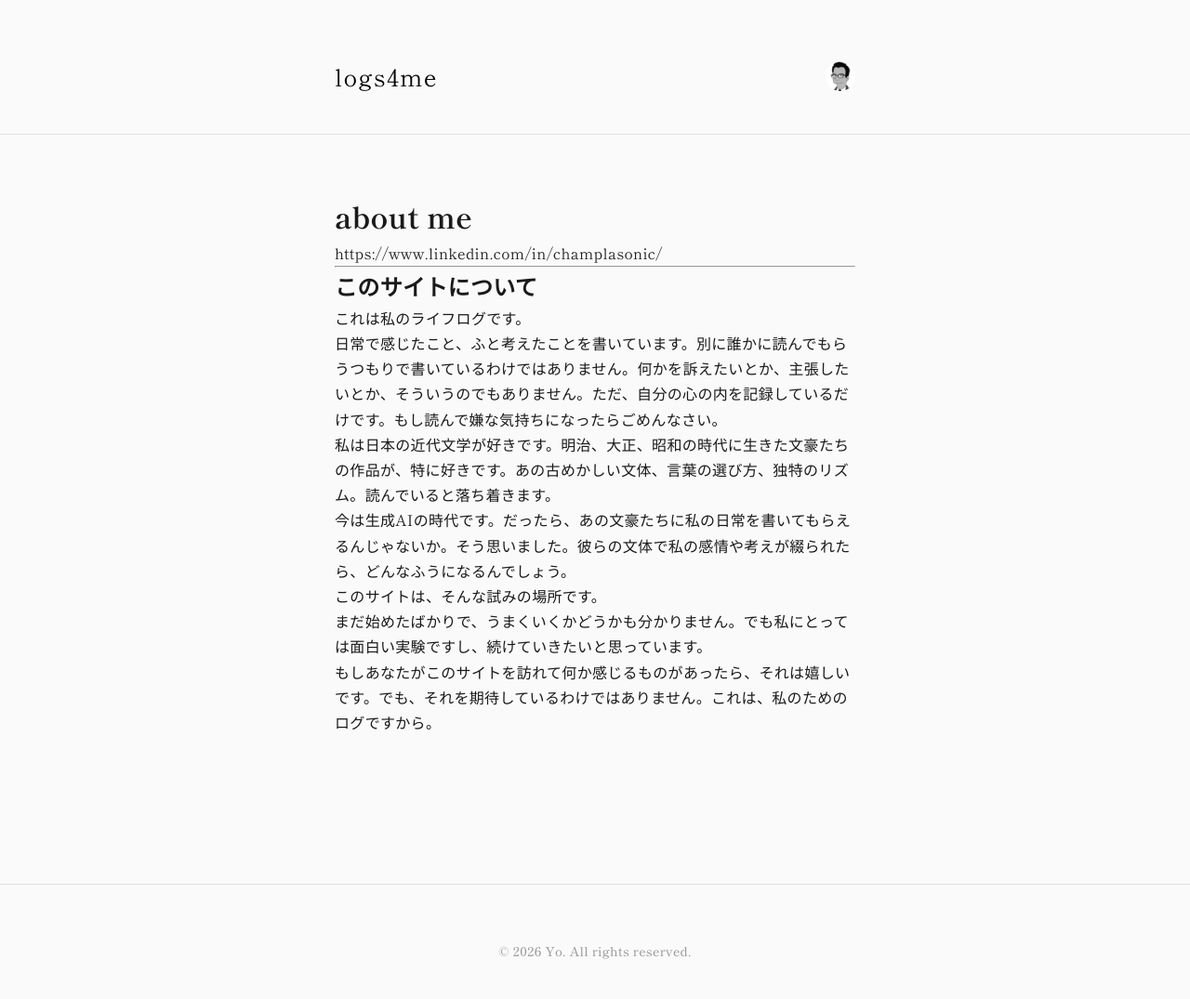
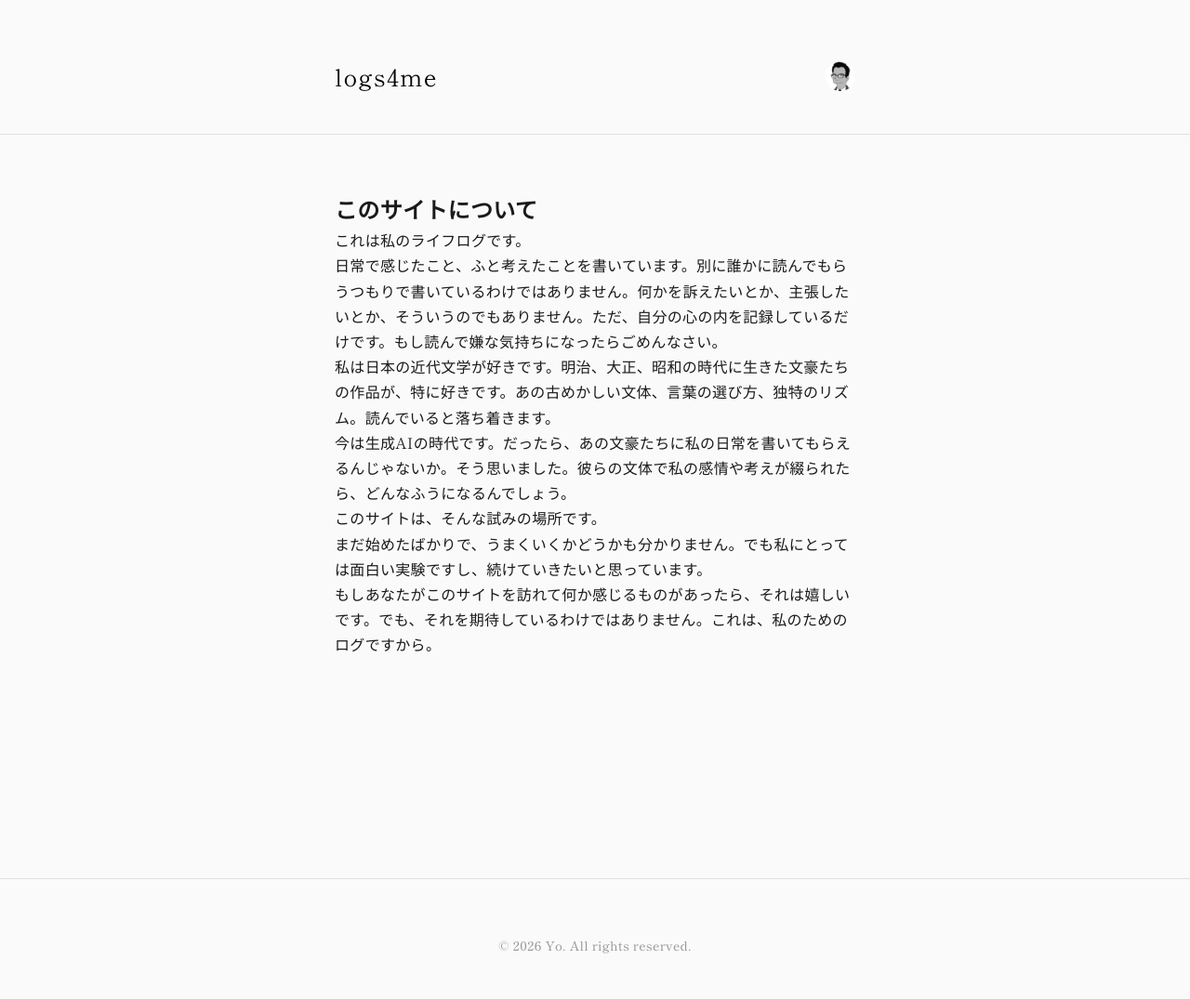
Before and after one commit to champlasonic/logs4me, a Jekyll site: the page built from about.md, in a window 1280 px wide. Shown: the whole page at 93% size. Built offline with Jekyll 4.4.1, drawn with Linux system fonts in a browser that asks for light colours; some web fonts are replaced.

Commit message:
Clean up about page header
- Remove 'about me' heading
- Remove LinkedIn URL
- Remove horizontal rule separator

Co-Authored-By: Claude Sonnet 4.5 <noreply@anthropic.com>

```diff
--- a/about.md
+++ b/about.md
@@ -2,12 +2,6 @@
 layout: default
 title: logs4me
 permalink: /about/
----
-
-# about me
-
-https://www.linkedin.com/in/champlasonic/
-
 ---
 
 ## このサイトについて
```
